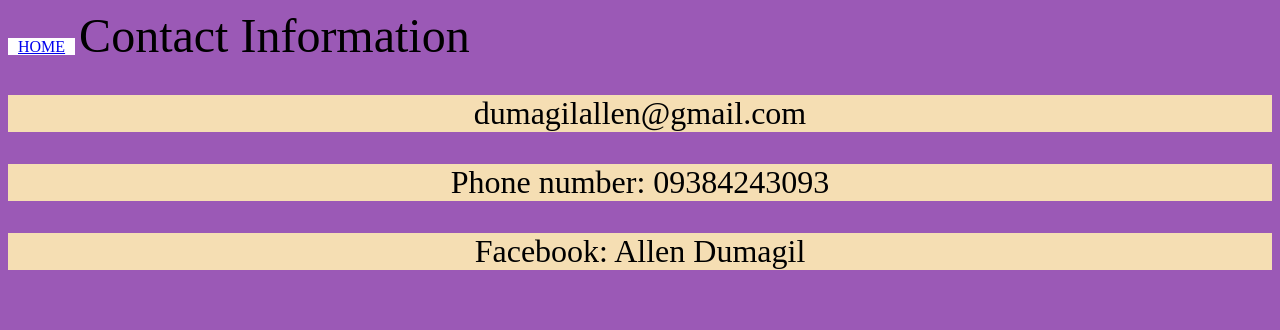
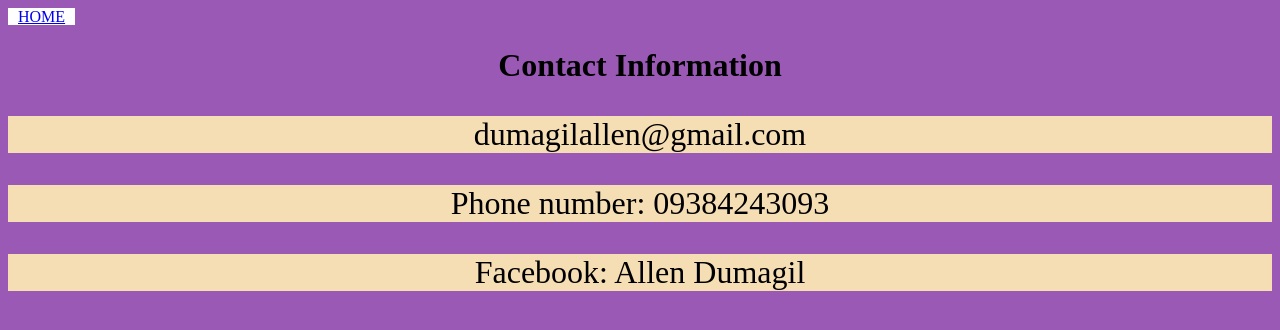
Before and after one commit to Allen-cod/akong.portfolio, a plain HTML site: page contact.html in a window 1280 px wide. Drawn offline with Linux system fonts and the light colour scheme.

Commit message:
Update contact.html

```diff
--- a/contact.html
+++ b/contact.html
@@ -23,7 +23,7 @@
 
   <a href="index.html">HOME</a>
 
-<font size="7"<h1 style="text-align: center">Contact Information</h1></font>
+<h1 style="text-align: center">Contact Information</h1>
 <font size="6"><p> dumagilallen@gmail.com</p></font>
 <font size="6"><p>Phone number: 09384243093</p></font>
 <font size="6"><p>Facebook: Allen Dumagil</p></font>
```
